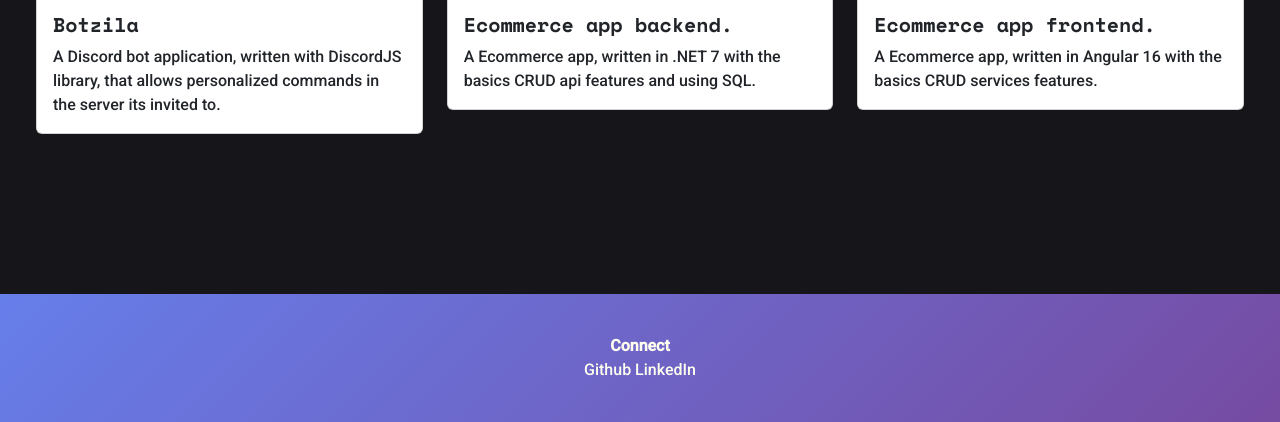
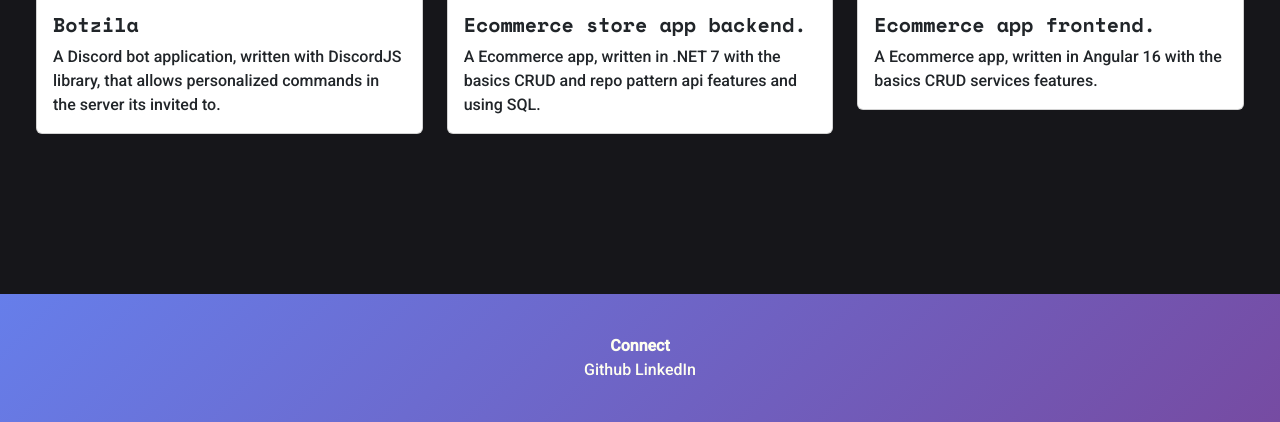
Before and after one commit to thatsBruno/portfolio.io, a website built with Vite: page index.html in a window 1280 px wide. Shown: the part 1680-2102 px from the top of the page. Built offline with nearby package versions, Linux system fonts and the light colour scheme; a web font is replaced by a local one.

Commit message:
projects

```diff
--- a/index.html
+++ b/index.html
@@ -136,7 +136,7 @@
       <div class="col">
         <div class="card">
           <a
-            href="https://github.com/thatsBruno/ProductStore-BE"
+            href="https://github.com/thatsBruno/store-api"
             target="_blank"
           >
             <img
@@ -146,9 +146,9 @@
             />
           </a>
           <div class="card-body h-100">
-            <h5 class="card-title">Ecommerce app backend.</h5>
+            <h5 class="card-title">Ecommerce store app backend.</h5>
             <span class="card-text">
-              A Ecommerce app, written in .NET 7 with the basics CRUD api
+              A Ecommerce app, written in .NET 7 with the basics CRUD and repo pattern api
               features and using SQL.
             </span>
           </div>
```
